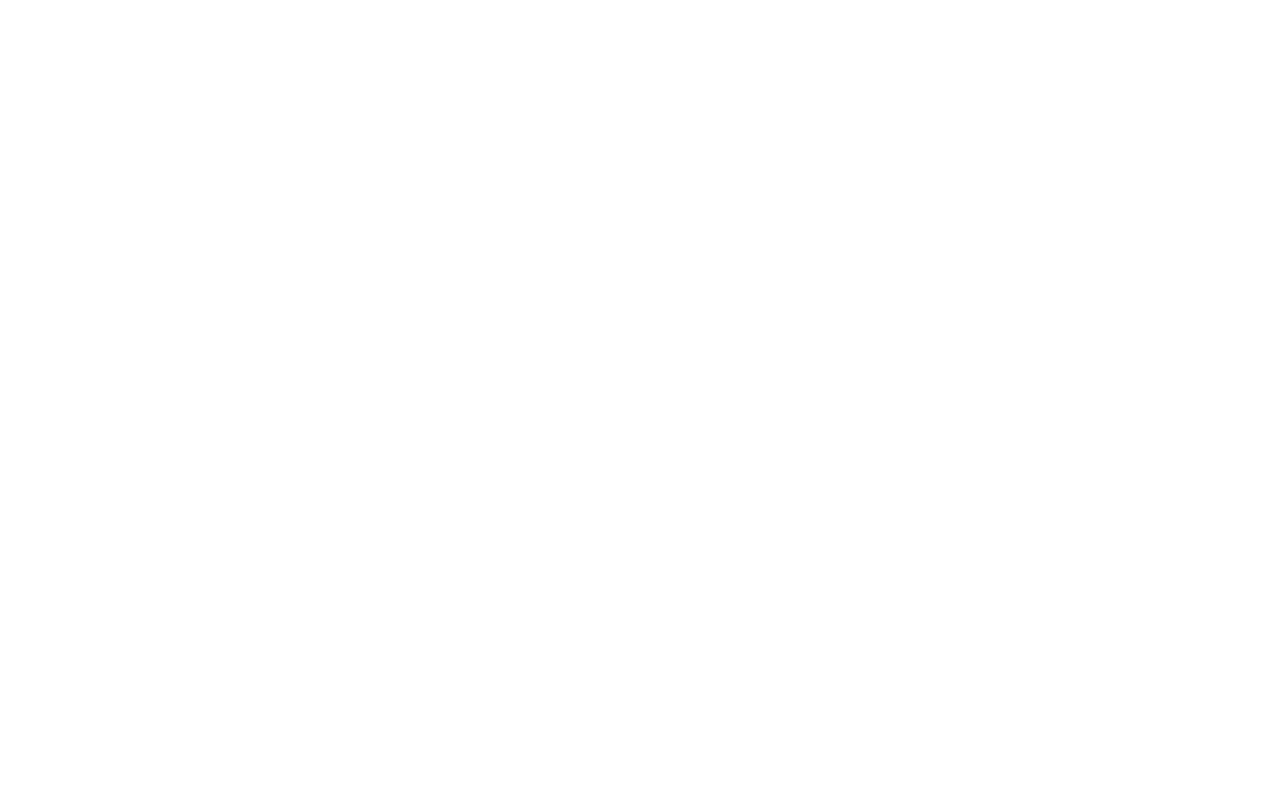
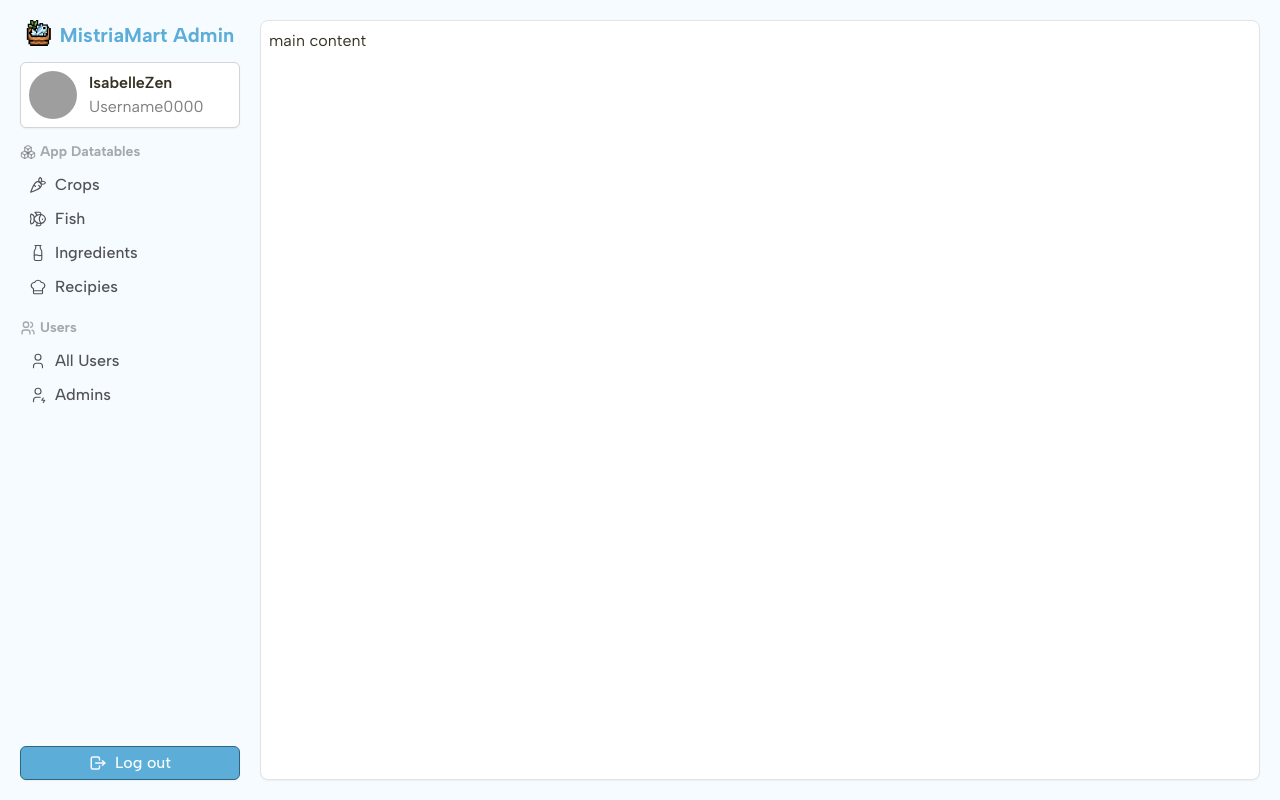
Before and after one commit to izzycodes02/mistria-mart, a Next.js app: page /admin/dashboard in a window 1280 px wide. Built offline with nearby package versions, Linux system fonts and the light colour scheme; grey boxes are pictures that could not be loaded.

Commit message:
Did the majority of the side navbar

```diff
--- a/next.config.ts
+++ b/next.config.ts
@@ -3,6 +3,9 @@ import type { NextConfig } from "next";
 const nextConfig: NextConfig = {
   /* config options here */
   reactCompiler: true,
+  images: {
+    domains: ['i.pinimg.com'],
+  },
 };
 
 export default nextConfig;
--- a/src/app/admin/dashboard/page.tsx
+++ b/src/app/admin/dashboard/page.tsx
@@ -1,10 +1,158 @@
+import { Boxes, Carrot, ChefHat, Fish, Milk } from 'lucide-react';
+import Image from 'next/image';
+import {
+  IconLogout,
+  IconUser,
+  IconUserBolt,
+  IconUsers,
+} from '@tabler/icons-react';
+import '@/styles/navigation.scss';
+
+// ============================================================================
+// CONSTANTS & CONFIG
+// ============================================================================
+
+const DISPLAY_NAME = 'IsabelleZen';
+const USERNAME = 'Username0000';
+const PROFILE_IMAGE_URL =
+  'https://i.pinimg.com/1200x/09/82/a0/0982a02c7590f58ba0891a951276d964.jpg';
+
+// ============================================================================
+// HELPER COMPONENTS
+// ============================================================================
+
+/**
+ * Logo section with app icon and title
+ */
+const Logo = () => (
+  <div className="flex gap-2 items-center justify-center w-full mb-3">
+    <Image
+      src="/icons/mistriamart_x192.png"
+      alt="icon"
+      width={26}
+      height={26}
+      className="mb-1"
+    />
+    <p className="text-xl font-bold text-mm-blue-mid">MistriaMart Admin</p>
+  </div>
+);
+
+/**
+ * User profile card showing avatar, name and username
+ */
+const UserProfile = () => (
+  <div className="flex gap-3 w-full p-2 border border-zinc-300 rounded-md items-center shadow-sm bg-white">
+    <Image
+      src={PROFILE_IMAGE_URL}
+      alt="User's profile image"
+      width={20}
+      height={20}
+      className="w-12 h-12 rounded-full"
+    />
+    <div className="flex flex-col">
+      <p className="font-semibold">{DISPLAY_NAME}</p>
+      <p className="text-black/50">{USERNAME}</p>
+    </div>
+  </div>
+);
+
+// ============================================================================
+// NAVIGATION ITEMS DATA
+// ============================================================================
+
+/* App Datatables navigation items */
+const APP_DATATABLES_ITEMS = [
+  { icon: Carrot, label: 'Crops' },
+  { icon: Fish, label: 'Fish' },
+  { icon: Milk, label: 'Ingredients' },
+  { icon: ChefHat, label: 'Recipies' }, // Note: "Recipies" spelling preserved
+] as const;
+
+/*  Users navigation items */
+const USER_ITEMS = [
+  { icon: IconUser, label: 'All Users' },
+  { icon: IconUserBolt, label: 'Admins' },
+] as const;
+
+// ============================================================================
+// NAVIGATION SECTION COMPONENTS
+// ============================================================================
+
+/* App Datatables section with all data-related navigation items */
+const AppDatatablesSection = () => (
+  <div className="mt-3">
+    {/* Section Header */}
+    <div className="flex gap-1 text-zinc-500/60 mb-1 text-sm items-center">
+      <Boxes className="stroke-[1.75] w-4" />
+      <p className="font-bold">App Datatables</p>
+    </div>
+
+    {/* Navigation Items */}
+    <div className="flex flex-col">
+      {APP_DATATABLES_ITEMS.map(({ icon: Icon, label }) => (
+        <div key={label} className="leftSideBarItems">
+          <Icon className="stroke-[1.5] w-4.5" />
+          <p className="font-medium">{label}</p>
+        </div>
+      ))}
+    </div>
+  </div>
+);
+
+/* Users section with user management navigation items */
+const UsersSection = () => (
+  <div className="mt-3">
+    {/* Section Header */}
+    <div className="flex gap-1 text-zinc-500/60 mb-1 text-sm items-center">
+      <IconUsers className="stroke-[2] w-4" />
+      <p className="font-bold">Users</p>
+    </div>
+
+    {/* Navigation Items */}
+    <div className="flex flex-col">
+      {USER_ITEMS.map(({ icon: Icon, label }) => (
+        <div key={label} className="leftSideBarItems">
+          <Icon className="stroke-[1.5] w-4.5" />
+          <p className="font-medium">{label}</p>
+        </div>
+      ))}
+    </div>
+  </div>
+);
+
+/* Logout button at the bottom of the sidebar */
+const LogoutButton = () => (
+  <div className="leftSideBarItems logOut justify-center">
+    <IconLogout className="stroke-[2] w-4.5" />
+    <p className="font-medium">Log out</p>
+  </div>
+);
+
+// ============================================================================
+// MAIN COMPONENT
+// ============================================================================
+
 export default function AdminDashboard() {
   return (
-    <div>
-      {/* Left Navbar */}
-      <nav>
+    <div className="h-dvh w-full bg-mm-blue-lighter flex p-2">
+      {/* Left Side - Navigation */}
+      <nav className="h-full w-60 pl-3 py-3 pr-2 flex justify-between flex-col">
+        <div>
+          <Logo />
+          <UserProfile />
+          <AppDatatablesSection />
+          <UsersSection />
+        </div>
 
+        <LogoutButton />
       </nav>
+
+      {/* Right Side - Main Content */}
+      <main className="grow h-full p-3">
+        <div className="bg-white border border-zinc-200 h-full rounded-lg shadow-sm p-2">
+          <p>main content</p>
+        </div>
+      </main>
     </div>
   );
 }
--- a/src/components/icons/index.tsx
+++ b/src/components/icons/index.tsx
@@ -1,6 +1,9 @@
-import type { IconProps } from "@tabler/icons-react";
+import type { IconProps } from '@tabler/icons-react';
 
-export const IconBookPlus = ({ stroke = "currentColor", ...props }: IconProps) => (
+export const IconBookPlus = ({
+  stroke = 'currentColor',
+  ...props
+}: IconProps) => (
   <svg
     xmlns="http://www.w3.org/2000/svg"
     width={24}
@@ -19,3 +22,25 @@ export const IconBookPlus = ({ stroke = "currentColor", ...props }: IconProps) =
     <path d="M18 16V22" />
   </svg>
 );
+
+export const IconUserBolt = ({
+  stroke = 'currentColor',
+  ...props
+}: IconProps) => (
+  <svg
+    xmlns="http://www.w3.org/2000/svg"
+    width={24}
+    height={24}
+    viewBox="0 0 24 24"
+    fill="none"
+    stroke={stroke as string}
+    strokeWidth={2}
+    strokeLinecap="round"
+    strokeLinejoin="round"
+    {...props}
+  >
+    <path d="M8 7C8 8.06087 8.42143 9.07828 9.17157 9.82843C9.92172 10.5786 10.9391 11 12 11C13.0609 11 14.0783 10.5786 14.8284 9.82843C15.5786 9.07828 16 8.06087 16 7C16 5.93913 15.5786 4.92172 14.8284 4.17157C14.0783 3.42143 13.0609 3 12 3C10.9391 3 9.92172 3.42143 9.17157 4.17157C8.42143 4.92172 8 5.93913 8 7Z" />
+    <path d="M6 21V19C6 17.9391 6.42143 16.9217 7.17157 16.1716C7.92172 15.4214 8.93913 15 10 15H13.5" />
+    <path d="M19 16L17 19H21L19 22" />
+  </svg>
+);
--- a/src/styles/navigation.scss
+++ b/src/styles/navigation.scss
@@ -1,85 +1,11 @@
-.myProfilePill {
-  box-shadow: 0 2px 2.5px -2px rgba(0, 0, 0, 0.15) !important;
+.leftSideBarItems {
+  @apply flex gap-2 py-1 px-2 rounded-md border border-mm-blue-lighter cursor-pointer text-zinc-600;
 
-}
-
-.userDropdown {
-  @apply flex flex-col gap-1;
-
-  button {
-    @apply flex w-full items-center gap-2 rounded-md py-1 pl-2 text-sm transition duration-300 hover:bg-zinc-75;
-
-    &.logOut {
-      @apply pl-[10px] hover:bg-red-50 hover:text-red-600 !important;
-    }
-
-    svg {
-      @apply w-4 stroke-[1.5];
-    }
+  &:hover {
+    @apply shadow-sm border-zinc-300 bg-mm-blue-lightest text-inherit;
   }
 
-  &.tablet {
-    button {
-      @apply py-[6px] text-base;
-    }
+  &.logOut {
+    @apply bg-mm-blue-mid shadow-sm border-mm-blue-dark text-mm-blue-lighter hover:bg-mm-blue-mid-dark transition duration-300 ease-in-out;
   }
 }
-
-.tabletNav {
-  @apply flex w-full items-center justify-between border-b border-border1 bg-white h-14 py-2 pl-3 pr-5 shadow-sm;
-
-  svg {
-    @apply stroke-[1.40];
-  }
-
-  .slideOutDrawer {
-    @apply fixed left-0 top-[56px] z-50 h-[calc(100%-56px)] w-52 transform bg-white p-4 shadow-lg transition-transform duration-300 ease-in-out;
-
-    &>div {
-      @apply flex flex-col gap-4;
-
-      a {
-        @apply flex items-center gap-3 rounded-md p-2 hover:bg-zinc-100/80 hover:text-slate-700;
-
-        &.home {
-          @apply pt-1;
-
-          p {
-            @apply mt-1;
-          }
-        }
-      }
-    }
-  }
-}
-
-.phoneNav {
-  @apply flex h-full w-full items-center justify-between border-t border-zinc-200 bg-white px-6 py-2 z-[10000];
-
-  a,
-  button {
-    @apply flex items-center gap-3 rounded-md p-2 hover:bg-zinc-100/80 hover:text-slate-700;
-  }
-
-  svg {
-    @apply stroke-[1.50] w-7 h-7;
-
-
-  }
-}
-
-.viewAllBtn {
-  @apply py-1 pt-1.5 px-3 text-white transition font-bold rounded-lg text-xs sm:text-sm;
-  background-color: var(--primary);
-  border: 1px solid var(--primary-border);
-  box-shadow: 0 2px 2px -2px rgba(0, 0, 0, 0.75);
-  text-shadow: 0 1px 0px rgba(0, 0, 0, 0.3);
-
-    @apply focus-visible:ring-2 focus-visible:ring-[var(--primary-border)] focus-visible:ring-offset-2 focus:outline-none;
-
-    &:hover {
-      background-color: var(--primary-darker);
-      border-color: var(--primary-border);
-      box-shadow: 0 2px 2px -2px rgba(0, 0, 0, 0.95);
-    }
-}
--- a/tailwind.config.js
+++ b/tailwind.config.js
@@ -13,8 +13,11 @@ module.exports = {
       colors: {
         'bb-text': '#363223',
         'mm-blue': {
+          lightest: '#fbfeff ',
+          lighter: '#f5fbfe',
           light: '#8BDFF2',
           mid: '#5CAED8',
+          'mid-dark': '#339ace',
           dark: '#2F6583',
         },
         'mm-pink': {
@@ -25,7 +28,7 @@ module.exports = {
         },
         'mm-green': {
           mid: '#29CC8B',
-          'dark-mid': "#24b77d"
+          'dark-mid': '#24b77d',
         },
       },
       spacing: {
```
Also changed, not shown: src/components/icons/IconUserBolt.svg (added).
